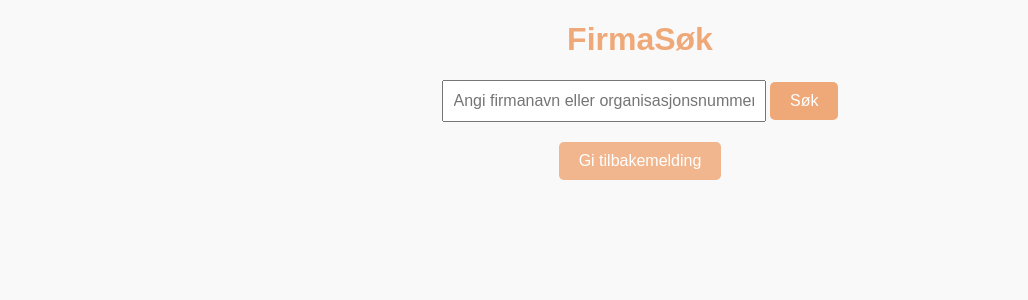
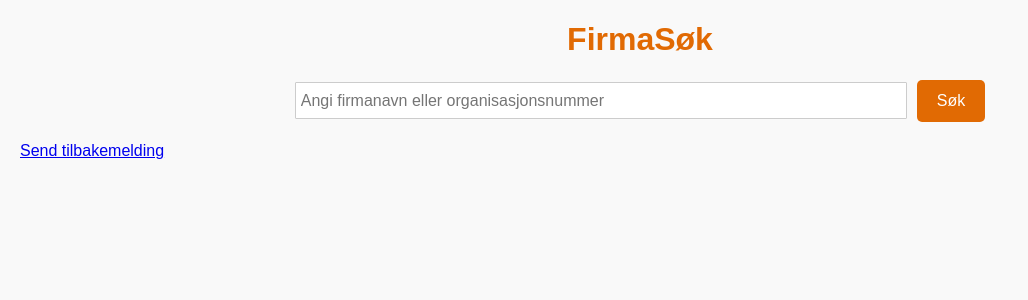
Before and after one commit to Orjanhell/Brreg_sok, a Flask app: page / in a window 1280 px wide. Shown: the top 300 px of the page, without its empty margins (0-1028 px from the left). Run offline with Flask 3, Linux system fonts and the light colour scheme.

Commit message:
La til nytt design på siden. La til styles.css for å gjør designforbedringer lettere.

```diff
--- /dev/null
+++ b/static/styles.css
@@ -0,0 +1,71 @@
+body {
+    font-family: Arial, sans-serif;
+    margin: 20px;
+    background-color: #f9f9f9;
+}
+
+h1, h2 {
+    text-align: center;
+    color: #E16A03; /* Oransje */
+}
+
+form {
+    display: flex;
+    justify-content: center;
+    align-items: center;
+    gap: 10px; /* Avstand mellom input-felt og knapp */
+    margin-bottom: 20px;
+}
+
+input[type="text"] {
+    padding: 5px;
+    font-size: 16px;
+    width: 600px;
+    border: 1px solid #ccc;
+    border-radius: 1px;
+    height: 25px; /* Gjør høyden lik som knappen */
+}
+
+button {
+    padding: 10px 20px;
+    font-size: 16px;
+    background-color: #E16A03; /* Oransje */
+    color: white;
+    border: none;
+    border-radius: 5px;
+    cursor: pointer;
+    height: 42px; /* Matcher høyden med input */
+}
+
+button:hover {
+    background-color: #cc5903; /* Mørkere oransje ved hover */
+}
+
+.results {
+    margin: 20px auto;
+    width: 80%;
+}
+
+table {
+    width: 100%;
+    border-collapse: collapse;
+    margin-top: 20px;
+    background-color: #fff;
+}
+
+th, td {
+    border: 1px solid #ddd;
+    padding: 8px;
+    text-align: left;
+}
+
+th {
+    background-color: #E16A03; /* Oransje */
+    color: white;
+}
+
+.no-results {
+    text-align: center;
+    font-size: 18px;
+    color: #555;
+}
--- a/templates/index.html
+++ b/templates/index.html
@@ -4,72 +4,7 @@
     <meta charset="UTF-8">
     <meta name="viewport" content="width=device-width, initial-scale=1.0">
     <title>FirmaSøk</title>
-    <style>
-        body {
-            font-family: Arial, sans-serif;
-            margin: 20px;
-            background-color: #f9f9f9;
-        }
-        h1, h2 {
-            text-align: center;
-            color: #efa978;
-        }
-        form {
-            text-align: center;
-            margin-bottom: 20px;
-        }
-        input[type="text"] {
-            padding: 10px;
-            font-size: 16px;
-            width: 300px;
-        }
-        button {
-            padding: 10px 20px;
-            font-size: 16px;
-            background-color: #efa978;
-            color: white;
-            border: none;
-            border-radius: 5px;
-            cursor: pointer;
-        }
-        button:hover {
-            background-color: #e6a475;
-        }
-        .feedback {
-            margin-top: 20px;
-            text-align: center;
-        }
-        .feedback button {
-            background-color: #f1b68d;
-        }
-        .feedback button:hover {
-            background-color: #efa877;
-        }
-        .results {
-            margin: 20px auto;
-            width: 80%;
-        }
-        table {
-            width: 100%;
-            border-collapse: collapse;
-            margin-top: 20px;
-            background-color: #fff;
-        }
-        th, td {
-            border: 1px solid #ddd;
-            padding: 8px;
-            text-align: left;
-        }
-        th {
-            background-color: #efa978;
-            color: white;
-        }
-        .no-results {
-            text-align: center;
-            font-size: 18px;
-            color: #555;
-        }
-    </style>
+    <link rel="stylesheet" href="{{ url_for('static', filename='styles.css') }}"> <!-- Koble til CSS-filen -->
 </head>
 <body>
     <h1>FirmaSøk</h1>
@@ -79,8 +14,9 @@
     </form>
     <div class="results">
         {% if søkeord %}
-            <p>Søkeresultater for: <strong>{{ søkeord }}</strong></p>
+            <h2>Søkeresultater for "{{ søkeord }}"</h2>
         {% endif %}
+
         {% if enhet %}
             <h2>Hovedenhet</h2>
             <table>
@@ -149,10 +85,6 @@
             <p class="no-results">{{ feilmelding }}</p>
         {% endif %}
     </div>
-    <div class="feedback">
-        <button onclick="window.location.href='mailto:orjan.helland@senabeikeland.no?subject=Tilbakemelding%20Brreg_S%C3%B8k'">
-            Gi tilbakemelding
-        </button>
-    </div>
+    <a class="feedback-knapp" href="mailto:orjan.helland@senabeikeland.no?subject=Forbedringer%20Brreg_Søk">Send tilbakemelding</a>
 </body>
 </html>
```
